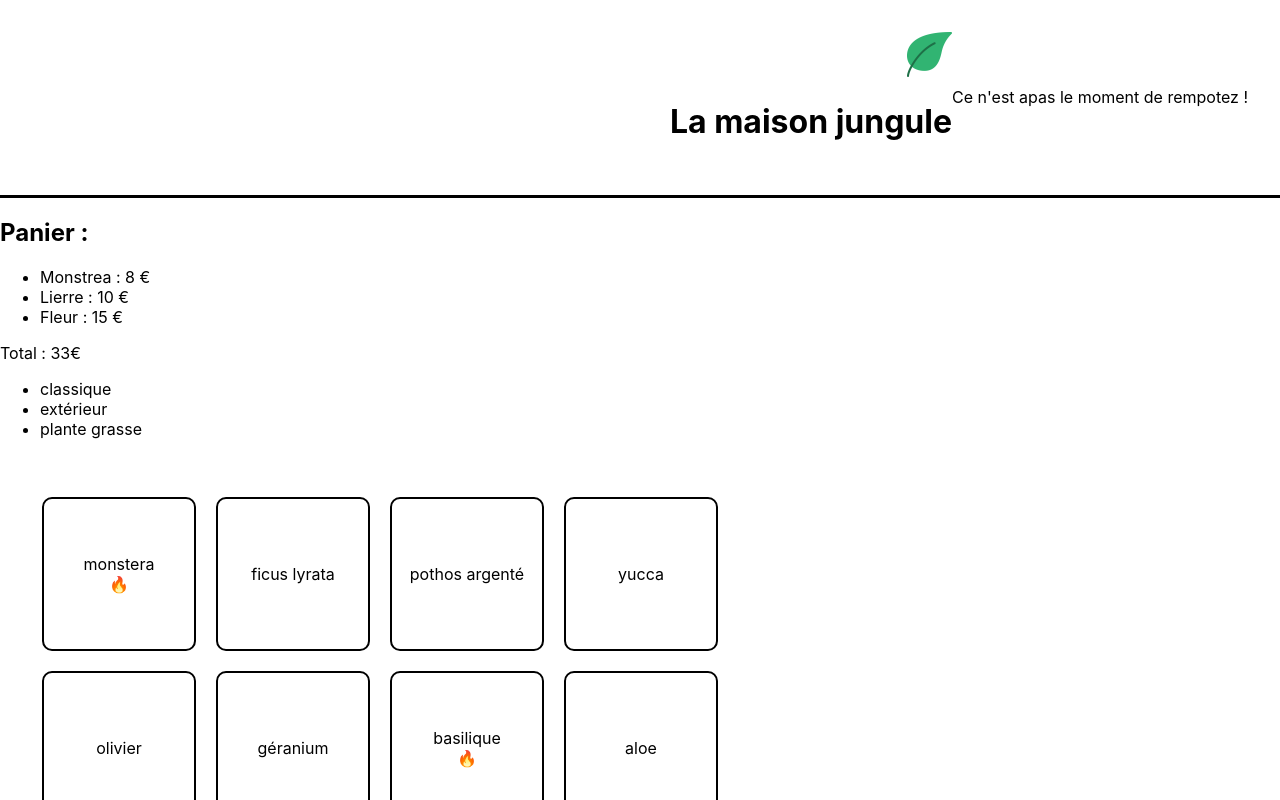
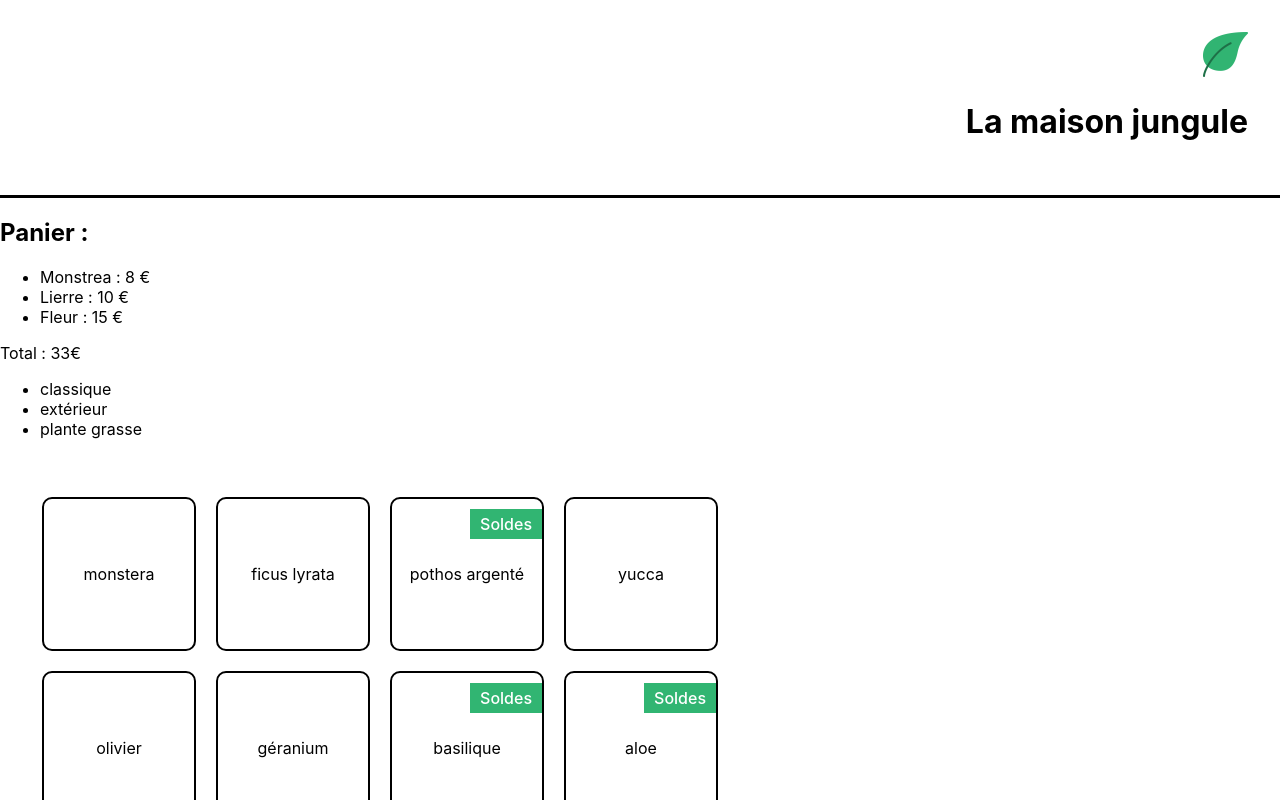
Before and after one commit to aissamr38/la-maison-jungle-react, a React (Create React App) app: page / in a window 1280 px wide. Shown: the top 800 px of the page. Built offline with nearby package versions, Linux system fonts and the light colour scheme.

Commit message:
ad planet soldes

```diff
--- a/src/components/Banner.js
+++ b/src/components/Banner.js
@@ -21,7 +21,7 @@
                 <img src={logo}  alt='La maison jungule' className='lmj-logo'/>
                 <h1 className='lmj-title'> {title} </h1>
             </div>
-            {recommentdation}
+
       </div>
     )
 }
--- a/src/components/ShoppingList.js
+++ b/src/components/ShoppingList.js
@@ -21,7 +21,7 @@
             </ul>
             <ul className='lmj-plant-list'>
                 {plantList.map((plant) => (
-                    <li key={plant.id} className='lmj-plant-item'>{plant.name} {plant.isBestSale ? <span>🔥</span> : null} </li>
+                    <li key={plant.id} className='lmj-plant-item'>{plant.name} {plant.isSpecialOffer ? <div className='lmj-sales'>Soldes</div> : null} </li>
                 ))}
             </ul>
         </div>
--- a/src/datas/plantList.js
+++ b/src/datas/plantList.js
@@ -16,7 +16,8 @@
 		name: 'pothos argenté',
 		category: 'classique',
 		id: '3sd',
-		isBestSale: false
+		isBestSale: false,
+		isSpecialOffer: true
 	},
 	{
 		name: 'yucca',
@@ -40,13 +41,15 @@
 		name: 'basilique',
 		category: 'extérieur',
 		id: '7ie',
-		isBestSale: true
+		isBestSale: true,
+		isSpecialOffer: true
 	},
 	{
 		name: 'aloe',
 		category: 'plante grasse',
 		id: '8fp',
-		isBestSale: false
+		isBestSale: false,
+		isSpecialOffer: true
 	},
 	{
 		name: 'succulente',
```
